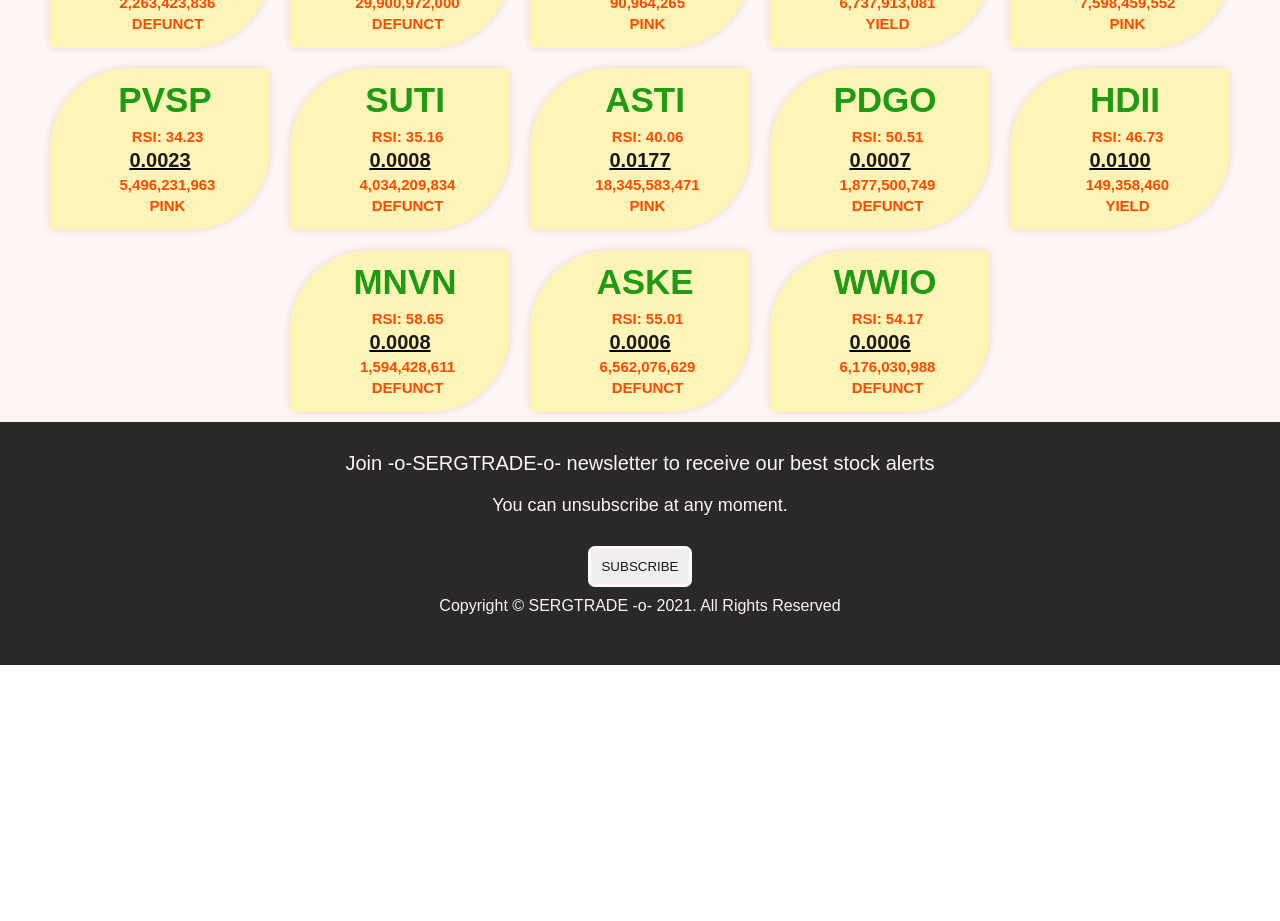
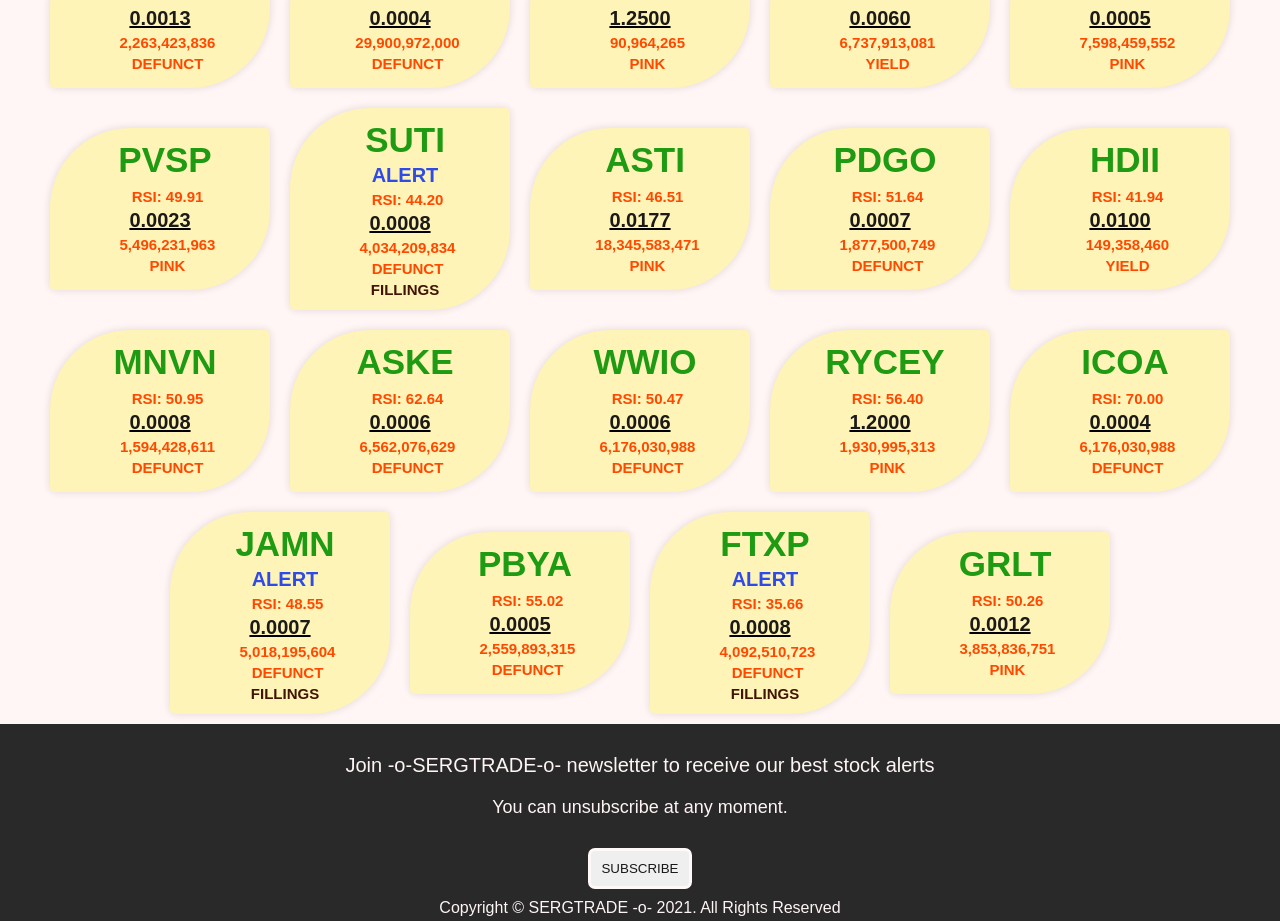
Before and after one commit to LEWISGREGG/SERG, a React (Create React App) app: page / in a window 1280 px wide. Shown: the part 4840-5761 px from the top of the page. Before the commit the page ends 5505 px from the top, so only its background shows below. Built offline with nearby package versions, Linux system fonts and the light colour scheme.

Commit message:
Add files via upload

```diff
--- a/src/data.js
+++ b/src/data.js
@@ -1367,7 +1367,7 @@ const data = {
   {
       _id: '125',
       title: "HDII",
-      twitter: "https://mobile.twitter.com/search?q=%24HDII&src=typed_query&f=live",
+      twitter: "https://mobile.twitter.com/search?q=%24HDii&src=typed_query&f=live",
       chart: "https://finance.yahoo.com/quote/HDII?p=HDII&.tsrc=fin-srch",
       leveltwo: "https://ih.advfn.com/stock-market/USOTC/hypertension-diagnositc-pk-HDII/trades",
       fillings: "https://www.otcmarkets.com/stock/HDII/disclosure",
@@ -1407,6 +1407,72 @@ const data = {
       news: "https://www.globenewswire.com/search/keyword/Wowio%CE%B4%252520Inc%C2%A7",
       price: "https://api.twelvedata.com/time_series?symbol=WWIO&interval=1min&apikey=a5e118f7893f4e8f9428f4ef74206850",
       target: "https://api.twelvedata.com/price?symbol=WWIO&apikey=a5e118f7893f4e8f9428f4ef74206850",
+    },
+  {
+      _id: '129',
+      title: "RYCEY",
+      twitter: "https://mobile.twitter.com/search?q=%24RYCEY&src=typed_query&f=live",
+      chart: "https://finance.yahoo.com/quote/RYCEY?p=RYCEY&.tsrc=fin-srch",
+      leveltwo: "https://ih.advfn.com/stock-market/USOTC/rolls-royce-pk-RYCEY/trades",
+      fillings: "https://www.otcmarkets.com/stock/RYCEY/disclosure",
+      news: "https://www.globenewswire.com/search/keyword/Rolls-Royce%252520PLC",
+      price: "https://api.twelvedata.com/time_series?symbol=RYCEY&interval=1min&apikey=a5e118f7893f4e8f9428f4ef74206850",
+      target: "https://api.twelvedata.com/price?symbol=RYCEY&apikey=a5e118f7893f4e8f9428f4ef74206850",
+    },
+  {
+      _id: '130',
+      title: "ICOA",
+      twitter: "https://mobile.twitter.com/search?q=%24ICOA&src=typed_query&f=live",
+      chart: "https://finance.yahoo.com/quote/ICOA?p=ICOA&.tsrc=fin-srch",
+      leveltwo: "https://ih.advfn.com/stock-market/USOTC/icoa-pk-ICOA/trades",
+      fillings: "https://www.otcmarkets.com/stock/ICOA/disclosure",
+      news: "https://www.globenewswire.com/search/organization/ICOA%CE%B4%252520Inc%C2%A7",
+      price: "https://api.twelvedata.com/time_series?symbol=ICOA&interval=1min&apikey=a5e118f7893f4e8f9428f4ef74206850",
+      target: "https://api.twelvedata.com/price?symbol=ICOA&apikey=a5e118f7893f4e8f9428f4ef74206850",
+    },
+  {
+      _id: '131',
+      title: "JAMN",
+      twitter: "https://mobile.twitter.com/search?q=%24JAMN&src=typed_query&f=live",
+      chart: "https://finance.yahoo.com/quote/JAMN?p=JAMN&.tsrc=fin-srch",
+      leveltwo: "https://ih.advfn.com/stock-market/USOTC/jammin-java-pk-JAMN/trades",
+      fillings: "https://www.otcmarkets.com/stock/JAMN/disclosure",
+      news: "https://www.globenewswire.com/search/organization/Jammin%252520Java%252520Corp%C2%A7",
+      price: "https://api.twelvedata.com/time_series?symbol=JAMN&interval=1min&apikey=a5e118f7893f4e8f9428f4ef74206850",
+      target: "https://api.twelvedata.com/price?symbol=JAMN&apikey=a5e118f7893f4e8f9428f4ef74206850",
+    },
+  {
+      _id: '132',
+      title: "PBYA",
+      twitter: "https://mobile.twitter.com/search?q=%24PBYA&src=typed_query&f=live",
+      chart: "https://finance.yahoo.com/quote/PBYA?p=PBYA&.tsrc=fin-srch",
+      leveltwo: "https://ih.advfn.com/stock-market/USOTC/probility-media-pk-PBYA/trades",
+      fillings: "https://www.otcmarkets.com/stock/PBYA/disclosure",
+      news: "https://www.globenewswire.com/search/organization/ProBility%252520Media%252520Corp%C2%A7",
+      price: "https://api.twelvedata.com/time_series?symbol=PBYA&interval=1min&apikey=a5e118f7893f4e8f9428f4ef74206850",
+      target: "https://api.twelvedata.com/price?symbol=PBYA&apikey=a5e118f7893f4e8f9428f4ef74206850",
+    },
+  {
+      _id: '133',
+      title: "FTXP",
+      twitter: "https://mobile.twitter.com/search?q=%24FTXP&src=typed_query&f=live",
+      chart: "https://finance.yahoo.com/quote/FTXP?p=FTXP&.tsrc=fin-srch",
+      leveltwo: "https://ih.advfn.com/stock-market/USOTC/foothills-exploration-pk-FTXP/trades",
+      fillings: "https://www.otcmarkets.com/stock/FTXP/disclosure",
+      news: "https://www.globenewswire.com/search/organization/Foothills%252520Exploration%CE%B4%252520Inc",
+      price: "https://api.twelvedata.com/time_series?symbol=FTXP&interval=1min&apikey=a5e118f7893f4e8f9428f4ef74206850",
+      target: "https://api.twelvedata.com/price?symbol=FTXP&apikey=a5e118f7893f4e8f9428f4ef74206850",
+    },
+  {
+      _id: '134',
+      title: "GRLT",
+      twitter: "https://mobile.twitter.com/search?q=%24GRLT&src=typed_query&f=live",
+      chart: "https://finance.yahoo.com/quote/GRLT?p=GRLT&.tsrc=fin-srch",
+      leveltwo: "https://ih.advfn.com/stock-market/USOTC/grillit-pk-GRLT/trades",
+      fillings: "https://www.otcmarkets.com/stock/GRLT/disclosure",
+      news: "https://www.globenewswire.com/search/keyword/GRILLiT%CE%B4%252520Inc%C2%A7",
+      price: "https://api.twelvedata.com/time_series?symbol=GRLT&interval=1min&apikey=a5e118f7893f4e8f9428f4ef74206850",
+      target: "https://api.twelvedata.com/price?symbol=GRLT&apikey=a5e118f7893f4e8f9428f4ef74206850",
     }
   ],
 };
--- a/src/stocks.json
+++ b/src/stocks.json
@@ -907,7 +907,7 @@
     "author": "OTC",
     "value": "0.0055",
     "price": "https://api.twelvedata.com/price?symbol=ICTY&apikey=a5e118f7893f4e8f9428f4ef74206850",
-    "rsi": "64.00",
+    "rsi": "69.27",
     "os": "4,690,419,518",
     "status": "YIELD"
   },
@@ -918,7 +918,7 @@
     "author": "OTC",
     "value": "0.0005",
     "price": "https://api.twelvedata.com/price?symbol=FTWS&apikey=a5e118f7893f4e8f9428f4ef74206850",
-    "rsi": "35.78",
+    "rsi": "37.46",
     "os": "3,270,532,049",
     "status": "DEFUNCT"
   },
@@ -929,7 +929,7 @@
     "author": "OTC",
     "value": "0.0015",
     "price": "https://api.twelvedata.com/price?symbol=HVCW&apikey=a5e118f7893f4e8f9428f4ef74206850",
-    "rsi": "48.40",
+    "rsi": "44.66",
     "alert": "ALERT",
     "catalyst": "CURRENT",
     "os": "3,001,563,774",
@@ -942,7 +942,7 @@
     "author": "OTC",
     "value": "0.0010",
     "price": "https://api.twelvedata.com/price?symbol=CFGX&apikey=a5e118f7893f4e8f9428f4ef74206850",
-    "rsi": "53.86",
+    "rsi": "50.33",
     "os": "3,159,275,316",
     "status": "DEFUNCT"
   },
@@ -953,7 +953,7 @@
     "author": "OTC",
     "value": "0.0002",
     "price": "https://api.twelvedata.com/price?symbol=CFGX&apikey=a5e118f7893f4e8f9428f4ef74206850",
-    "rsi": "52.51",
+    "rsi": "52.32",
     "os": "27,685,264,936",
     "status": "DEFUNCT"
   },
@@ -964,7 +964,7 @@
     "author": "OTC",
     "value": "0.0016",
     "price": "https://api.twelvedata.com/price?symbol=CTLE&apikey=a5e118f7893f4e8f9428f4ef74206850",
-    "rsi": "49.74",
+    "rsi": "52.43",
     "os": "6,234,523,319",
     "status": "PINK"
   },
@@ -975,7 +975,7 @@
     "author": "OTC",
     "value": "0.0006",
     "price": "https://api.twelvedata.com/price?symbol=RNVA&apikey=a5e118f7893f4e8f9428f4ef74206850",
-    "rsi": "30.97",
+    "rsi": "31.55",
     "os": "747,000,000",
     "status": "YIELD"
   },
@@ -986,7 +986,7 @@
     "author": "OTC",
     "value": "0.0014",
     "price": "https://api.twelvedata.com/price?symbol=WNBD&apikey=a5e118f7893f4e8f9428f4ef74206850",
-    "rsi": "44.93",
+    "rsi": "44.48",
     "os": "4,520,022,958",
     "status": "PINK"
   },
@@ -997,7 +997,7 @@
     "author": "OTC",
     "value": "0.0011",
     "price": "https://api.twelvedata.com/price?symbol=GTEH&apikey=a5e118f7893f4e8f9428f4ef74206850",
-    "rsi": "39.72",
+    "rsi": "49.91",
     "os": "13,995,992,699",
     "status": "PINK"
   },
@@ -1008,7 +1008,7 @@
     "author": "OTC",
     "value": "0.0012",
     "price": "https://api.twelvedata.com/price?symbol=APYP&apikey=a5e118f7893f4e8f9428f4ef74206850",
-    "rsi": "54.47",
+    "rsi": "59.70",
     "os": "5,999,288,012",
     "status": "PINK"
   },
@@ -1019,7 +1019,7 @@
     "author": "OTC",
     "value": "0.0022",
     "price": "https://api.twelvedata.com/price?symbol=PHIL&apikey=a5e118f7893f4e8f9428f4ef74206850",
-    "rsi": "74.05",
+    "rsi": "78.23",
     "os": "24,823,740,565",
     "status": "STOP"
   },
@@ -1028,9 +1028,9 @@
     "title": "SANP",
     "image": "https://i.ibb.co/dg6CRh5/RASPYATIE.jpg",
     "author": "OTC",
-    "value": "0.0025",
+    "value": "0.0024",
     "price": "https://api.twelvedata.com/price?symbol=SANP&apikey=a5e118f7893f4e8f9428f4ef74206850",
-    "rsi": "34.33",
+    "rsi": "33.11",
     "os": "9,734,423,813",
     "status": "STOP"
   },
@@ -1041,7 +1041,7 @@
     "author": "OTC",
     "value": "0.0010",
     "price": "https://api.twelvedata.com/price?symbol=BRYYF&apikey=a5e118f7893f4e8f9428f4ef74206850",
-    "rsi": "51.61",
+    "rsi": "46.32",
     "os": "1,566,031,832",
     "status": "PINK"
   },
@@ -1052,7 +1052,7 @@
     "author": "OTC",
     "value": "0.1000",
     "price": "https://api.twelvedata.com/price?symbol=SSFT&apikey=a5e118f7893f4e8f9428f4ef74206850",
-    "rsi": "52.35",
+    "rsi": "42.88",
     "os": "530,546,589",
     "status": "PINK"
   },
@@ -1063,7 +1063,7 @@
     "author": "OTC",
     "value": "0.0009",
     "price": "https://api.twelvedata.com/price?symbol=AAPT&apikey=a5e118f7893f4e8f9428f4ef74206850",
-    "rsi": "92.00",
+    "rsi": "76.73",
     "os": "2,980,416,590",
     "status": "DEFUNCT"
   },
@@ -1072,7 +1072,7 @@
     "title": "BANT",
     "image": "https://i.ibb.co/dg6CRh5/RASPYATIE.jpg",
     "author": "OTC",
-    "value": "0.0079",
+    "value": "0.0078",
     "price": "https://api.twelvedata.com/price?symbol=BANT&apikey=a5e118f7893f4e8f9428f4ef74206850",
     "rsi": "37.93",
     "os": "1,723,206,529",
@@ -1085,7 +1085,7 @@
     "author": "OTC",
     "value": "0.0500",
     "price": "https://api.twelvedata.com/price?symbol=RNWR&apikey=a5e118f7893f4e8f9428f4ef74206850",
-    "rsi": "28.27",
+    "rsi": "55.19",
     "os": "1,395,221,422",
     "status": "PINK"
   },
@@ -1096,7 +1096,7 @@
     "author": "OTC",
     "value": "0.0380",
     "price": "https://api.twelvedata.com/price?symbol=NIHK&apikey=a5e118f7893f4e8f9428f4ef74206850",
-    "rsi": "46.83",
+    "rsi": "42.44",
     "os": "177,922,436",
     "status": "PINK"
   },
@@ -1107,7 +1107,7 @@
     "author": "OTC",
     "value": "0.2500",
     "price": "https://api.twelvedata.com/price?symbol=GMPW&apikey=a5e118f7893f4e8f9428f4ef74206850",
-    "rsi": "39.79",
+    "rsi": "40.53",
     "os": "42,724,687",
     "status": "CE"
   },
@@ -1118,7 +1118,7 @@
     "author": "OTC",
     "value": "0.0130",
     "price": "https://api.twelvedata.com/price?symbol=RGBP&apikey=a5e118f7893f4e8f9428f4ef74206850",
-    "rsi": "43.34",
+    "rsi": "43.38",
     "alert": "ALERT",
     "catalyst": "CURRENT",
     "os": "3,780,195,788",
@@ -1131,7 +1131,7 @@
     "author": "OTC",
     "value": "0.0007",
     "price": "https://api.twelvedata.com/price?symbol=AFOM&apikey=a5e118f7893f4e8f9428f4ef74206850",
-    "rsi": "51.06",
+    "rsi": "38.73",
     "alert": "ALERT",
     "catalyst": "FILLINGS",
     "os": "4,181,724,088",
@@ -1142,9 +1142,9 @@
     "title": "RTON",
     "image": "https://i.ibb.co/dg6CRh5/RASPYATIE.jpg",
     "author": "OTC",
-    "value": "0.0014",
+    "value": "0.0013",
     "price": "https://api.twelvedata.com/price?symbol=RTON&apikey=a5e118f7893f4e8f9428f4ef74206850",
-    "rsi": "31.15",
+    "rsi": "37.74",
     "os": "5,351,058,229",
     "status": "DEFUNCT"
   },
@@ -1155,7 +1155,7 @@
     "author": "OTC",
     "value": "0.0007",
     "price": "https://api.twelvedata.com/price?symbol=RETC&apikey=a5e118f7893f4e8f9428f4ef74206850",
-    "rsi": "38.19",
+    "rsi": "37.17",
     "os": "3,979,995,141",
     "status": "DEFUNCT"
   },
@@ -1166,7 +1166,7 @@
     "author": "OTC",
     "value": "0.0018",
     "price": "https://api.twelvedata.com/price?symbol=DRNK&apikey=a5e118f7893f4e8f9428f4ef74206850",
-    "rsi": "40.65",
+    "rsi": "38.21",
     "alert": "ALERT",
     "catalyst": "CURRENT",
     "os": "25,000,000,000",
@@ -1179,7 +1179,7 @@
     "author": "OTC",
     "value": "0.0320",
     "price": "https://api.twelvedata.com/price?symbol=RIII&apikey=a5e118f7893f4e8f9428f4ef74206850",
-    "rsi": "53.52",
+    "rsi": "46.49",
     "os": "122,520,804",
     "status": "PINK"
   },
@@ -1190,7 +1190,7 @@
     "author": "OTC",
     "value": "0.0026",
     "price": "https://api.twelvedata.com/price?symbol=GMEV&apikey=a5e118f7893f4e8f9428f4ef74206850",
-    "rsi": "38.09",
+    "rsi": "37.32",
     "os": "1,444,201,485",
     "status": "YIELD"
   },
@@ -1201,7 +1201,7 @@
     "author": "OTC",
     "value": "0.0096",
     "price": "https://api.twelvedata.com/price?symbol=WDLF&apikey=a5e118f7893f4e8f9428f4ef74206850",
-    "rsi": "38.26",
+    "rsi": "30.39",
     "os": "7,675,367,467",
     "status": "PINK"
   },
@@ -1212,7 +1212,7 @@
     "author": "OTC",
     "value": "0.0071",
     "price": "https://api.twelvedata.com/price?symbol=WTII&apikey=a5e118f7893f4e8f9428f4ef74206850",
-    "rsi": "42.78",
+    "rsi": "46.98",
     "os": "505,921,959",
     "status": "PINK"
   },
@@ -1221,9 +1221,9 @@
     "title": "RDAR",
     "image": "https://i.ibb.co/KzCFQGy/devil.jpg",
     "author": "OTC",
-    "value": "0.0011",
+    "value": "0.0010",
     "price": "https://api.twelvedata.com/price?symbol=RDAR&apikey=a5e118f7893f4e8f9428f4ef74206850",
-    "rsi": "35.44",
+    "rsi": "31.69",
     "os": "1,171,743,523",
     "status": "YIELD"
   },
@@ -1232,11 +1232,13 @@
     "title": "AHFD",
     "image": "https://i.ibb.co/dg6CRh5/RASPYATIE.jpg",
     "author": "OTC",
-    "value": "0.0003",
+    "value": "0.0004",
     "price": "https://api.twelvedata.com/price?symbol=AHFD&apikey=a5e118f7893f4e8f9428f4ef74206850",
-    "rsi": "53.90",
+    "rsi": "55.04",
     "os": "N/A",
-    "status": "DEFUNCT"
+    "status": "DEFUNCT",
+    "alert": "ALERT",
+    "catalyst": "FILLINGS"
   },
     {
     "_id": "111",
@@ -1245,7 +1247,7 @@
     "author": "OTC",
     "value": "0.0008",
     "price": "https://api.twelvedata.com/price?symbol=NBRI&apikey=a5e118f7893f4e8f9428f4ef74206850",
-    "rsi": "45.67",
+    "rsi": "46.70",
     "os": "4,245,391,635",
     "status": "YIELD"
   },
@@ -1256,7 +1258,7 @@
     "author": "OTC",
     "value": "0.0130",
     "price": "https://api.twelvedata.com/price?symbol=ILUS&apikey=a5e118f7893f4e8f9428f4ef74206850",
-    "rsi": "30.15",
+    "rsi": "49.04",
     "os": "1,221,297,366",
     "status": "YIELD"
   },
@@ -1267,7 +1269,7 @@
     "author": "OTC",
     "value": "0.0043",
     "price": "https://api.twelvedata.com/price?symbol=FERN&apikey=a5e118f7893f4e8f9428f4ef74206850",
-    "rsi": "44.90",
+    "rsi": "44.63",
     "os": "1,784,729,368",
     "status": "PINK"
   },
@@ -1278,7 +1280,7 @@
     "author": "OTC",
     "value": "0.0005",
     "price": "https://api.twelvedata.com/price?symbol=ATIG&apikey=a5e118f7893f4e8f9428f4ef74206850",
-    "rsi": "50.00",
+    "rsi": "74.15",
     "os": "14,902,559,295",
     "status": "DEFUNCT"
   },
@@ -1289,7 +1291,7 @@
     "author": "OTC",
     "value": "0.0006",
     "price": "https://api.twelvedata.com/price?symbol=SDEC&apikey=a5e118f7893f4e8f9428f4ef74206850",
-    "rsi": "31.00",
+    "rsi": "49.47",
     "os": "175,499,187",
     "status": "DEFUNCT"
   },
@@ -1300,7 +1302,7 @@
     "author": "OTC",
     "value": "0.0013",
     "price": "https://api.twelvedata.com/price?symbol=APTY&apikey=a5e118f7893f4e8f9428f4ef74206850",
-    "rsi": "58.30",
+    "rsi": "77.90",
     "os": "2,263,423,836",
     "status": "DEFUNCT"
   },
@@ -1311,7 +1313,7 @@
     "author": "OTC",
     "value": "0.0004",
     "price": "https://api.twelvedata.com/price?symbol=ENTI&apikey=a5e118f7893f4e8f9428f4ef74206850",
-    "rsi": "56.68",
+    "rsi": "48.90",
     "os": "29,900,972,000",
     "status": "DEFUNCT"
   },
@@ -1320,9 +1322,9 @@
     "title": "WSFT",
     "image": "https://i.ibb.co/dg6CRh5/RASPYATIE.jpg",
     "author": "OTC",
-    "value": "1.5500",
+    "value": "1.2500",
     "price": "https://api.twelvedata.com/price?symbol=WSFT&apikey=a5e118f7893f4e8f9428f4ef74206850",
-    "rsi": "35.40",
+    "rsi": "49.98",
     "os": "90,964,265",
     "status": "PINK"
   },
@@ -1333,7 +1335,7 @@
     "author": "OTC",
     "value": "0.0060",
     "price": "https://api.twelvedata.com/price?symbol=DSCR&apikey=a5e118f7893f4e8f9428f4ef74206850",
-    "rsi": "41.30",
+    "rsi": "40.16",
     "os": "6,737,913,081",
     "status": "YIELD"
   },
@@ -1342,9 +1344,9 @@
     "title": "FWDG",
     "image": "https://i.ibb.co/dg6CRh5/RASPYATIE.jpg",
     "author": "OTC",
-    "value": "0.0006",
+    "value": "0.0005",
     "price": "https://api.twelvedata.com/price?symbol=FWDG&apikey=a5e118f7893f4e8f9428f4ef74206850",
-    "rsi": "51.59",
+    "rsi": "46.30",
     "os": "7,598,459,552",
     "status": "PINK"
   },
@@ -1355,7 +1357,7 @@
     "author": "OTC",
     "value": "0.0023",
     "price": "https://api.twelvedata.com/price?symbol=ENTI&apikey=a5e118f7893f4e8f9428f4ef74206850",
-    "rsi": "34.23",
+    "rsi": "49.91",
     "os": "5,496,231,963",
     "status": "PINK"
   },
@@ -1366,9 +1368,11 @@
     "author": "OTC",
     "value": "0.0008",
     "price": "https://api.twelvedata.com/price?symbol=SUTI&apikey=a5e118f7893f4e8f9428f4ef74206850",
-    "rsi": "35.16",
+    "rsi": "44.20",
     "os": "4,034,209,834",
-    "status": "DEFUNCT"
+    "status": "DEFUNCT",
+    "alert": "ALERT",
+    "catalyst": "FILLINGS"
   },
     {
     "_id": "123",
@@ -1377,7 +1381,7 @@
     "author": "OTC",
     "value": "0.0177",
     "price": "https://api.twelvedata.com/price?symbol=ASTI&apikey=a5e118f7893f4e8f9428f4ef74206850",
-    "rsi": "40.06",
+    "rsi": "46.51",
     "os": "18,345,583,471",
     "status": "PINK"
   },
@@ -1388,7 +1392,7 @@
     "author": "OTC",
     "value": "0.0007",
     "price": "https://api.twelvedata.com/price?symbol=PDGO&apikey=a5e118f7893f4e8f9428f4ef74206850",
-    "rsi": "50.51",
+    "rsi": "51.64",
     "os": "1,877,500,749",
     "status": "DEFUNCT"
   },
@@ -1399,7 +1403,7 @@
     "author": "OTC",
     "value": "0.0100",
     "price": "https://api.twelvedata.com/price?symbol=HDII&apikey=a5e118f7893f4e8f9428f4ef74206850",
-    "rsi": "46.73",
+    "rsi": "41.94",
     "os": "149,358,460",
     "status": "YIELD"
   },
@@ -1410,7 +1414,7 @@
     "author": "OTC",
     "value": "0.0008",
     "price": "https://api.twelvedata.com/price?symbol=MNVN&apikey=a5e118f7893f4e8f9428f4ef74206850",
-    "rsi": "58.65",
+    "rsi": "50.95",
     "os": "1,594,428,611",
     "status": "DEFUNCT"
   },
@@ -1421,7 +1425,7 @@
     "author": "OTC",
     "value": "0.0006",
     "price": "https://api.twelvedata.com/price?symbol=ASKE&apikey=a5e118f7893f4e8f9428f4ef74206850",
-    "rsi": "55.01",
+    "rsi": "62.64",
     "os": "6,562,076,629",
     "status": "DEFUNCT"
   },
@@ -1432,9 +1436,79 @@
     "author": "OTC",
     "value": "0.0006",
     "price": "https://api.twelvedata.com/price?symbol=WWIO&apikey=a5e118f7893f4e8f9428f4ef74206850",
-    "rsi": "54.17",
+    "rsi": "50.47",
     "os": "6,176,030,988",
     "status": "DEFUNCT"
+  },
+    {
+    "_id": "129",
+    "title": "RYCEY",
+    "image": "https://i.ibb.co/KzCFQGy/devil.jpg",
+    "author": "OTC",
+    "value": "1.2000",
+    "price": "https://api.twelvedata.com/price?symbol=RYCEY&apikey=a5e118f7893f4e8f9428f4ef74206850",
+    "rsi": "56.40",
+    "os": "1,930,995,313",
+    "status": "PINK"
+  },
+    {
+    "_id": "130",
+    "title": "ICOA",
+    "image": "https://i.ibb.co/dg6CRh5/RASPYATIE.jpg",
+    "author": "OTC",
+    "value": "0.0004",
+    "price": "https://api.twelvedata.com/price?symbol=ICOA&apikey=a5e118f7893f4e8f9428f4ef74206850",
+    "rsi": "70.00",
+    "os": "6,176,030,988",
+    "status": "DEFUNCT"
+  },
+    {
+    "_id": "131",
+    "title": "JAMN",
+    "image": "https://i.ibb.co/KzCFQGy/devil.jpg",
+    "author": "OTC",
+    "value": "0.0007",
+    "price": "https://api.twelvedata.com/price?symbol=JAMN&apikey=a5e118f7893f4e8f9428f4ef74206850",
+    "rsi": "48.55",
+    "os": "5,018,195,604",
+    "status": "DEFUNCT",
+    "alert": "ALERT",
+    "catalyst": "FILLINGS"
+  },
+    {
+    "_id": "132",
+    "title": "PBYA",
+    "image": "https://i.ibb.co/dg6CRh5/RASPYATIE.jpg",
+    "author": "OTC",
+    "value": "0.0005",
+    "price": "https://api.twelvedata.com/price?symbol=PBYA&apikey=a5e118f7893f4e8f9428f4ef74206850",
+    "rsi": "55.02",
+    "os": "2,559,893,315",
+    "status": "DEFUNCT"
+  },
+    {
+    "_id": "133",
+    "title": "FTXP",
+    "image": "https://i.ibb.co/KzCFQGy/devil.jpg",
+    "author": "OTC",
+    "value": "0.0008",
+    "price": "https://api.twelvedata.com/price?symbol=FTXP&apikey=a5e118f7893f4e8f9428f4ef74206850",
+    "rsi": "35.66",
+    "os": "4,092,510,723",
+    "status": "DEFUNCT",
+    "alert": "ALERT",
+    "catalyst": "FILLINGS"
+  },
+    {
+    "_id": "134",
+    "title": "GRLT",
+    "image": "https://i.ibb.co/dg6CRh5/RASPYATIE.jpg",
+    "author": "OTC",
+    "value": "0.0012",
+    "price": "https://api.twelvedata.com/price?symbol=GRLT&apikey=a5e118f7893f4e8f9428f4ef74206850",
+    "rsi": "50.26",
+    "os": "3,853,836,751",
+    "status": "PINK"
   }
 
 
```
